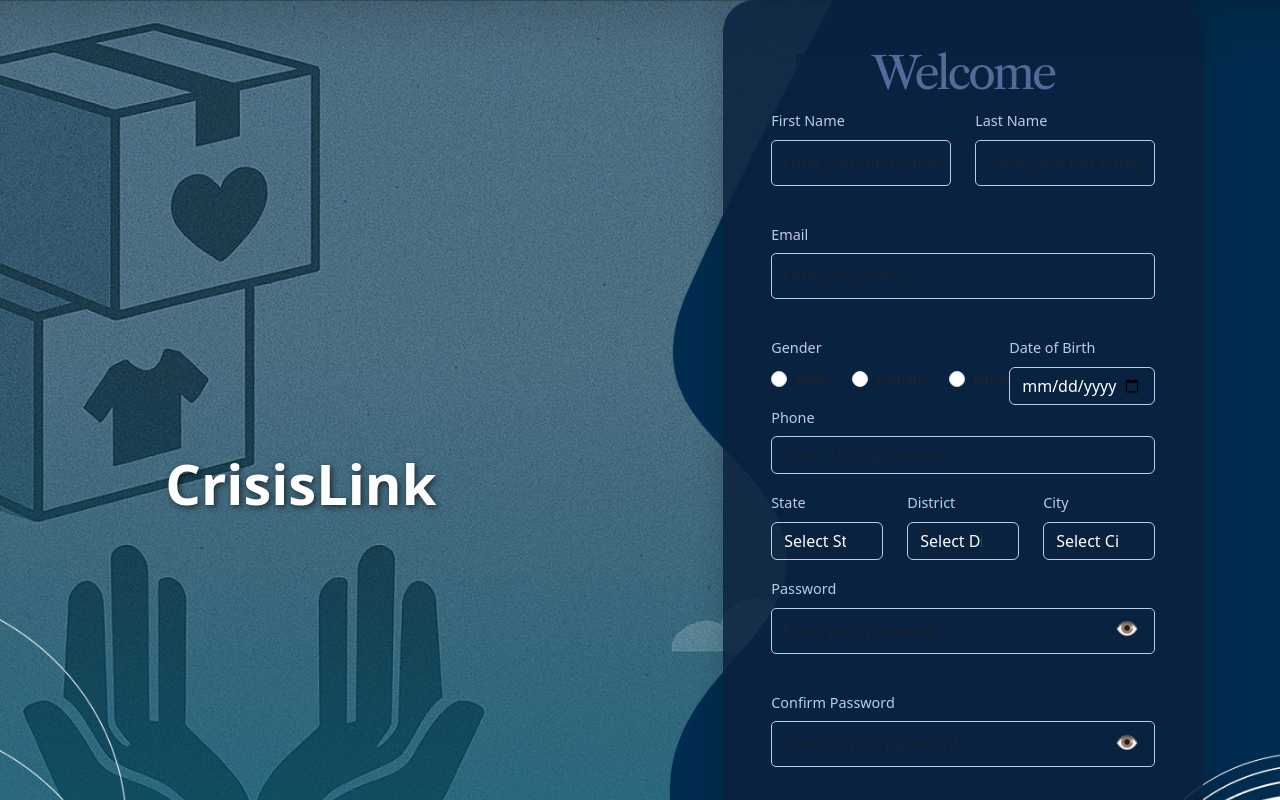
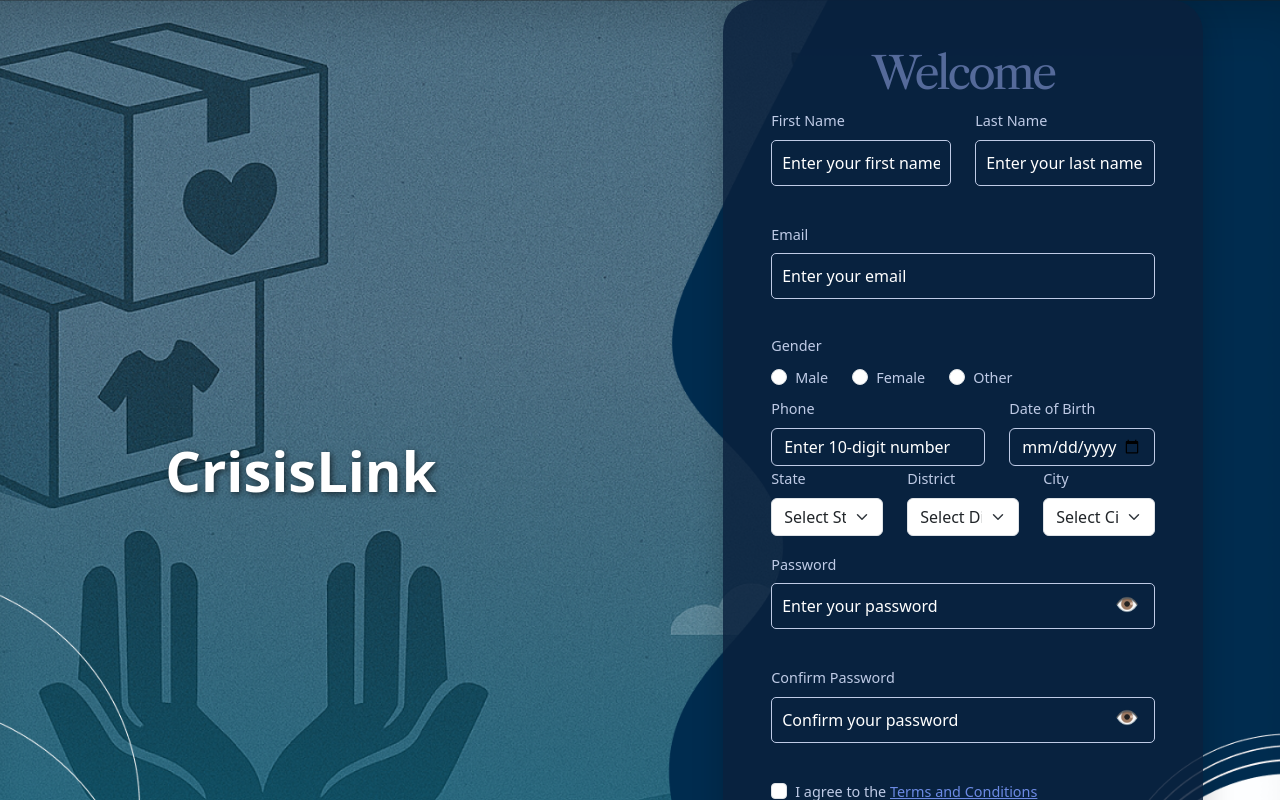
Before and after one commit to Shilpa1805/CrisisLink, a React (Vite) app in the folder crisislink-app/: page /signup in a window 1280 px wide. Shown: the top 800 px of the page. Built offline with nearby package versions, Linux system fonts and the light colour scheme.

Commit message:
Styled gender and phone

```diff
--- a/crisislink-app/src/components/CrisisSignup.css
+++ b/crisislink-app/src/components/CrisisSignup.css
@@ -77,3 +77,10 @@
   color: #6c8ae4 !important;
   text-decoration: underline;
 }
+
+.input-light::placeholder,
+.form-control::placeholder,
+.form-select::placeholder {
+  color: #fff !important;
+  opacity: 1 !important;
+}
--- a/crisislink-app/src/components/CrisisSignup.jsx
+++ b/crisislink-app/src/components/CrisisSignup.jsx
@@ -87,22 +87,34 @@ const CrisisSignup = () => {
             </div>
 
             <div className="row">
-              <div className="col-md-7">
               <label className="form-label label-light">Gender</label>
               <div className="d-flex gap-4 align-items-center">
                 <div className="form-check">
                   <input type="radio" className="form-check-input" name="gender" id="genderMale" value="Male" required />
-                    <label className="form-check-label" htmlFor="genderMale">Male</label>
+                  <label className="form-check-label label-light" htmlFor="genderMale">Male</label>
                 </div>
                 <div className="form-check">
                   <input type="radio" className="form-check-input" name="gender" id="genderFemale" value="Female" required />
-                    <label className="form-check-label" htmlFor="genderFemale">Female</label>
+                  <label className="form-check-label label-light" htmlFor="genderFemale">Female</label>
                 </div>
                 <div className="form-check">
                   <input type="radio" className="form-check-input" name="gender" id="genderOther" value="Other" required />
-                    <label className="form-check-label" htmlFor="genderOther">Other</label>
+                  <label className="form-check-label label-light" htmlFor="genderOther">Other</label>
                 </div>
               </div>
+            </div>
+
+            <div className="row">
+              <div className="col-md-7">
+                <label className="form-label label-light" htmlFor="phone">Phone</label>
+                <input
+                  type="tel"
+                  id="phone"
+                  className="form-control input-light"
+                  placeholder="Enter 10-digit number"
+                  pattern="[0-9]{10}"
+                  required
+                />
               </div>
 
               <div className="col-md-5">
@@ -118,18 +130,6 @@ const CrisisSignup = () => {
               </div>
             </div>
 
-            <div className="mb-3">
-              <label className="form-label label-light" htmlFor="phone">Phone</label>
-              <input
-                type="tel"
-                id="phone"
-                className="form-control input-light"
-                placeholder="Enter 10-digit number"
-                pattern="[0-9]{10}"
-                required
-              />
-            </div>
-
 
 
             <div className="row">
@@ -137,7 +137,7 @@ const CrisisSignup = () => {
                 <label className="form-label label-light" htmlFor="state">State</label>
                 <select
                   id="state"
-                  className="form-select input-light"
+                  className="form-select"
                   required
                   onChange={handleStateChange}
                 >
@@ -152,7 +152,7 @@ const CrisisSignup = () => {
                 <label className="form-label label-light" htmlFor="district">District</label>
                 <select
                   id="district"
-                  className="form-select input-light"
+                  className="form-select"
                   required
                   value={selectedDistrict}
                   onChange={handleDistrictChange}
@@ -168,7 +168,7 @@ const CrisisSignup = () => {
                 <label className="form-label label-light" htmlFor="city">City</label>
                 <select
                   id="city"
-                  className="form-select input-light"
+                  className="form-select"
                   required
                   value={selectedCity}
                   onChange={(e) => setSelectedCity(e.target.value)}
```
Lines whose indentation alone changed are shown as unchanged.
